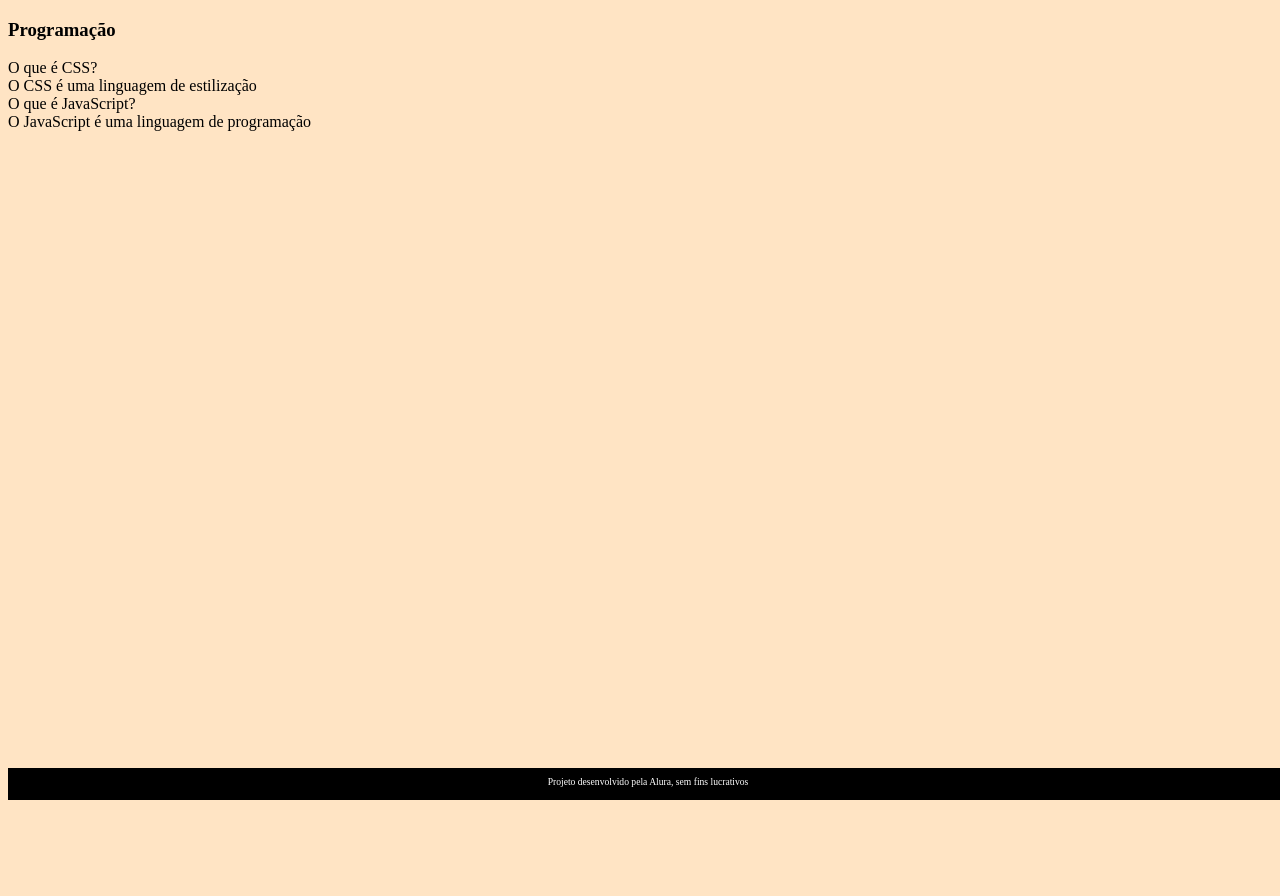
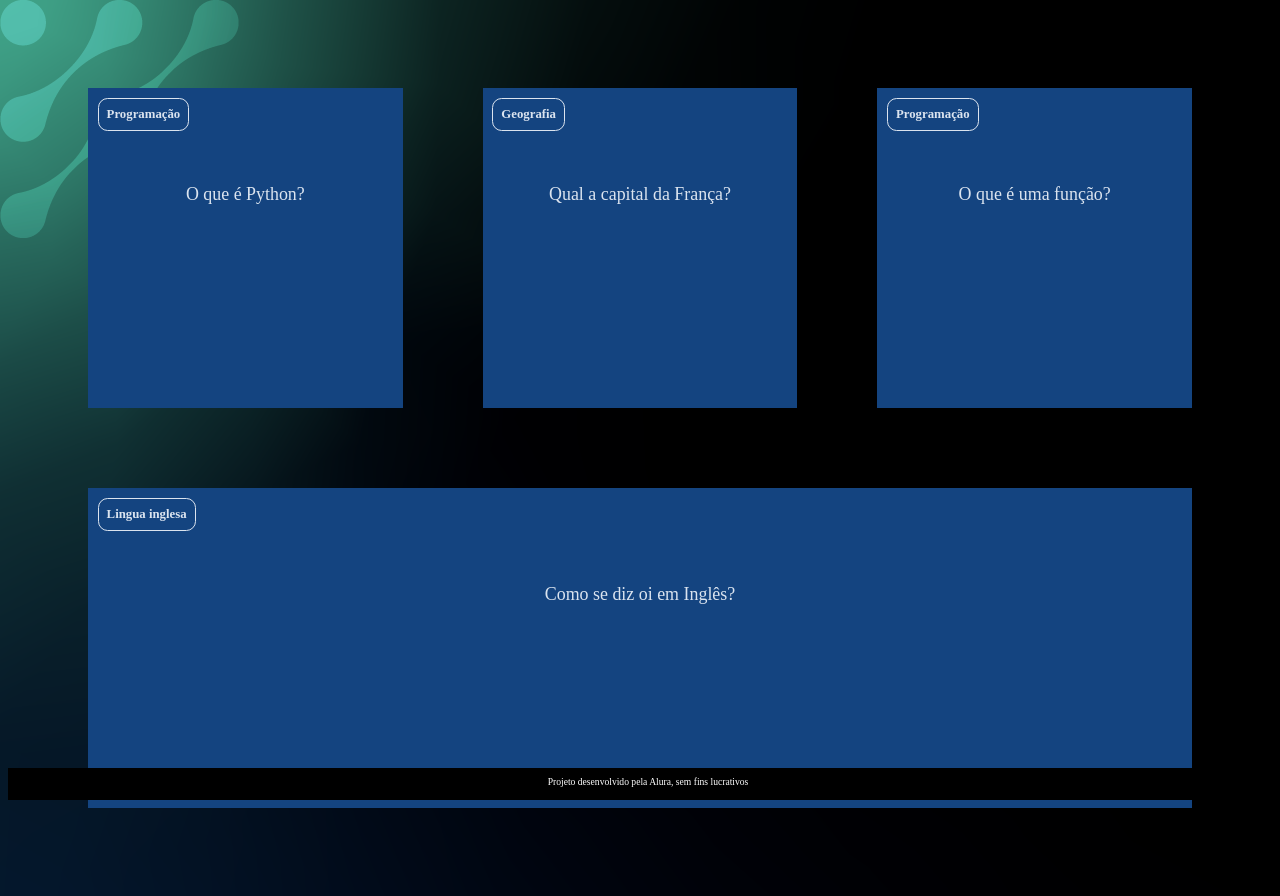
Before and after one commit to CAUAN090/CAUAN03, a plain HTML site: page index.html in a window 1280 px wide. Before the commit the page ends 800 px from the top, so only its background shows below. Drawn offline with Linux system fonts and the light colour scheme.

Commit message:
Add files via upload

```diff
--- /dev/null
+++ b/app.js
@@ -0,0 +1,29 @@
+function criaCartao(categoria, pergunta, resposta) {
+    let container = document.getElementById('container')
+    let cartao = document.createElement('article')
+    cartao.className = 'cartao'
+
+    cartao.innerHTML = `
+    <div class="cartao__conteudo">
+    <h3>${categoria}</h3>
+    <div class="cartao__conteudo__pergunta">
+        <p>${pergunta}</p>
+    </div>
+    <div class="cartao__conteudo__resposta">
+        <p>${resposta}</p>
+    </div>
+    </div>
+    `
+
+    let respostaEstaVisivel = false
+
+    function viraCartao() {
+        respostaEstaVisivel = !respostaEstaVisivel
+        cartao.classList.toggle('active', respostaEstaVisivel)
+    }
+    cartao.addEventListener('click', viraCartao)
+
+
+    container.appendChild(cartao)
+
+}
--- /dev/null
+++ b/assets/style.css
@@ -0,0 +1,116 @@
+:root {
+    --text-color: #DBE4EF;
+    --card-front-color: #144480;
+    --card-back-color: #00F4BF;
+}
+
+body {
+    background: url('img/bg-desktop.webp');
+    font-family: Bai Jamjuree;
+}
+
+#container {
+    display: flex;
+    flex-wrap: wrap;
+    justify-content: space-between;
+    padding: 4rem;
+    gap: 3rem;
+}
+
+.cartao {
+    margin: 1rem 1rem;
+    height: 20rem;
+    flex-grow: 1;
+    flex-basis: calc(33% - 6rem);
+}
+
+.cartao__conteudo {
+    background-color: var(--card-front-color);
+    text-align: center;
+    /* background-color: aquamarine; */
+    height: 100%;
+    transform-style: preserve-3d;
+    transition: transform 300ms ease-in-out;
+}
+
+.cartao__conteudo h3 {
+    color: var(--text-color);
+    border: 1px solid var(--text-color);
+    text-align: left;
+    padding: 0.5rem;
+    position: absolute;
+    margin: 0.6rem;
+    border-radius: 0.6rem;
+    font-size: 1vw;
+    backface-visibility: hidden;
+}
+
+.cartao__conteudo p {
+    margin-top: 1rem;
+    padding: 2rem;
+    margin-top: 4rem;
+    font-size: 1.4vw;
+}
+
+.cartao__conteudo__pergunta p {
+    color: var(--text-color);
+    font-weight: 500;
+}
+
+.cartao__conteudo__resposta p {
+    color: var(--card-back-color);
+    font-weight: 700;
+}
+
+.cartao.active .cartao__conteudo {
+    transform: rotateY(180deg);
+}
+
+.cartao__conteudo__pergunta,
+.cartao__conteudo__resposta {
+    backface-visibility: hidden;
+    position: absolute;
+    height: 100%;
+    width: 100%;
+    box-sizing: border-box;
+}
+
+.cartao__conteudo__resposta {
+    transform: rotateY(180deg);
+    background-color: rgba(0, 244, 191, 0.2);
+    border: 4px solid var(--card-back-color);
+}
+
+footer {
+    background-color: black;
+    color: white;
+    position: fixed;
+    bottom: 0;
+    width: 100%;
+    height: 2rem;
+}
+
+footer p {
+    text-align: center;
+    font-size: 0.6rem;
+    margin-top: 0.5rem;
+}
+
+@media (max-width: 560px) {
+
+    body {
+        background: url('img/bg-mobile.webp'), no-repeat cover;
+    }
+
+    .cartao {
+        flex: 1 0 calc(100% - 1rem)
+    }
+
+    .cartao__conteudo h3 {
+        font-size: 3vw;
+    }
+
+    .cartao__conteudo p {
+        font-size: 3.8vw;
+    }
+}
--- a/index.html
+++ b/index.html
@@ -3,36 +3,29 @@
 <head>
     <meta charset="UTF-8">
     <meta name="viewport" content="width=device-width, initial-scale=1.0">
-    <link rel="stylesheet" href="style.css">
+    <link rel="stylesheet" href="assets/style.css">
     <title>Flashcard</title>
 </head>
 <body>
     <main>
         <section id="container">
-                        <article class="cartao">
+            <!-- <article class="cartao">
                 <div class="cartao__conteudo">
                     <h3>Programação</h3>
                     <div class="cartao__conteudo__pergunta">
-                                            O que é CSS?
+                        <p>O que é JavaScript?</p>
                     </div>
                     <div class="cartao__conteudo__resposta">
-                                            O CSS é uma linguagem de estilização
-                                    </div>
-                                    <div class="cartao__conteudo__pergunta">
-                                    </div>
-                                        O que é JavaScript?
-                                </div>
-                                <div class="cartao__conteudo__resposta">
-                                        O JavaScript é uma linguagem de programação
+                        <p>O JavaScript é uma linguagem de programação</p>
                     </div>
                 </div>
-                    </article>
-                    </article>
+            </article> -->
         </section>
     </main>
     <footer>
         <p>Projeto desenvolvido pela Alura, sem fins lucrativos</p>
-
     </footer>
+    <script src="app.js"></script>
+    <script src="perguntas.js"></script>
 </body>
 </html>
--- /dev/null
+++ b/perguntas.js
@@ -0,0 +1,23 @@
+criaCartao(
+    'Programação',
+    'O que é Python?',
+    'O Python é uma linguagem de programação'
+)
+
+criaCartao(
+    'Geografia',
+    'Qual a capital da França?',
+    'A capital da França é Paris'
+)
+
+criaCartao(
+    'Programação',
+    'O que é uma função?',
+    'Uma função é um bloco de código que executa alguma tarefa'
+)
+
+criaCartao(
+    'Lingua inglesa',
+    'Como se diz oi em Inglês?',
+    'Oi em ingles é HI (RAI)'
+)
```
Also changed, not shown: assets/img/bg-desktop.webp (added), assets/img/bg-mobile.webp (added), assets/img/bg-tablet.webp (added). Lines whose indentation alone changed are shown as unchanged.
